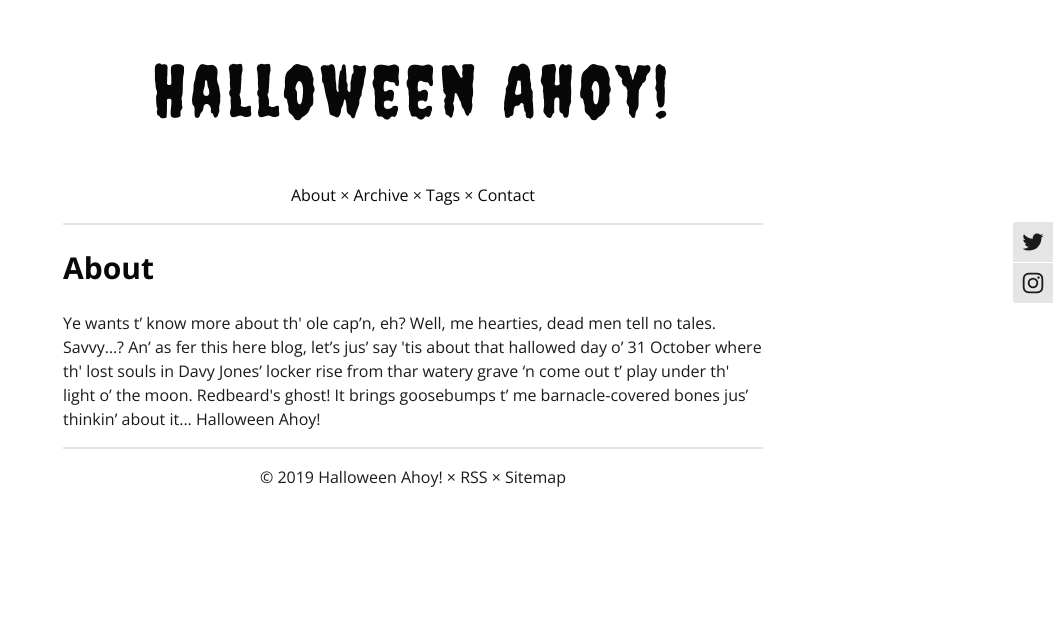
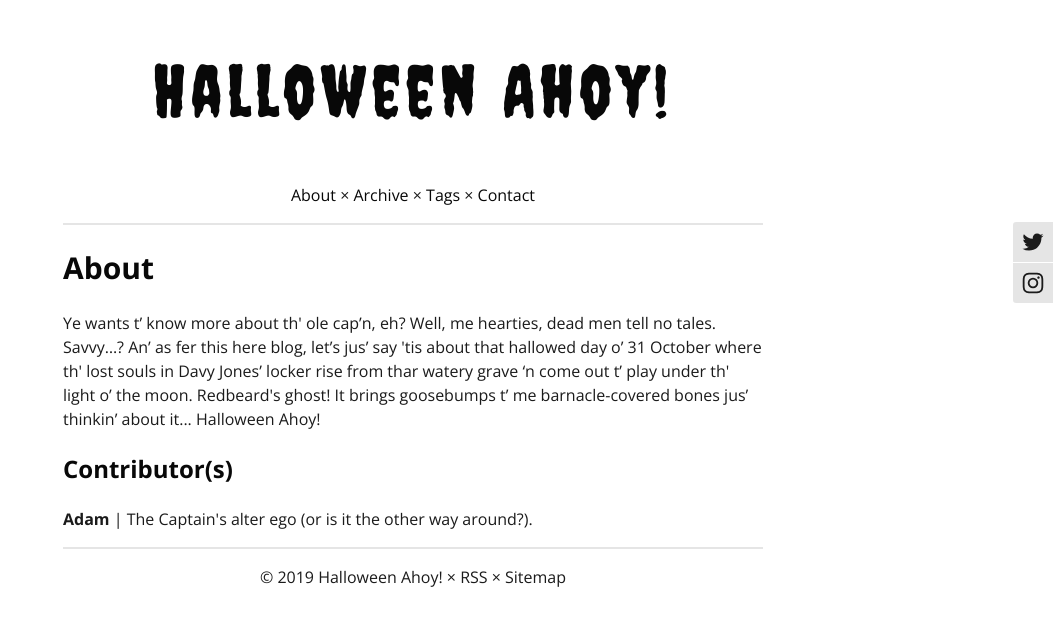
Before and after one commit to halloweenahoy/halloweenahoy.github.io, a Jekyll site: the page built from about.html, in a window 1280 px wide. Shown: the top 626 px of the page, without its empty margins (227-1280 px from the left). Built offline with Jekyll 4.4.1, drawn with Linux system fonts in a browser that asks for light colours; comment, search, counter and statistics services are not loaded.

Commit message:
Update about.html

```diff
--- a/about.html
+++ b/about.html
@@ -7,3 +7,7 @@ description: Everything about Halloween Ahoy!
 <h2>About</h2>
 
 <p>Ye wants t’ know more about th' ole cap’n, eh? Well, me hearties, dead men tell no tales. Savvy…? An’ as fer this here blog, let’s jus’ say 'tis about that hallowed day o’ 31 October where th' lost souls in Davy Jones’ locker rise from thar watery grave ‘n come out t’ play under th' light o’ the moon. Redbeard's ghost! It brings goosebumps t’ me barnacle-covered bones jus’ thinkin’ about it... Halloween Ahoy!</p>
+
+<h3>Contributor(s)</h3>
+
+<p><b>Adam</b> | The Captain's alter ego (or is it the other way around?).</p>
```
